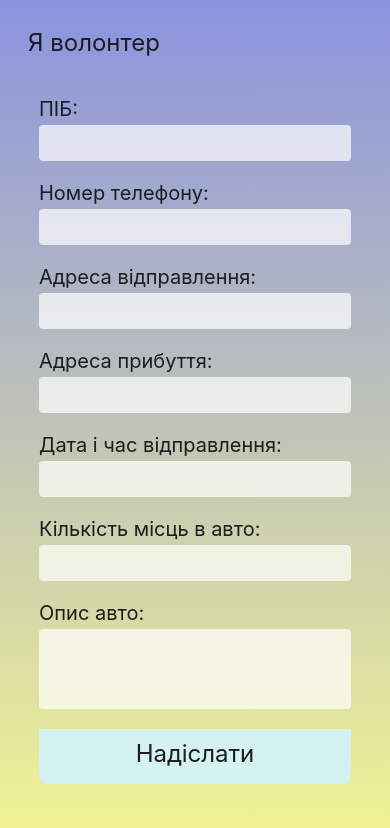
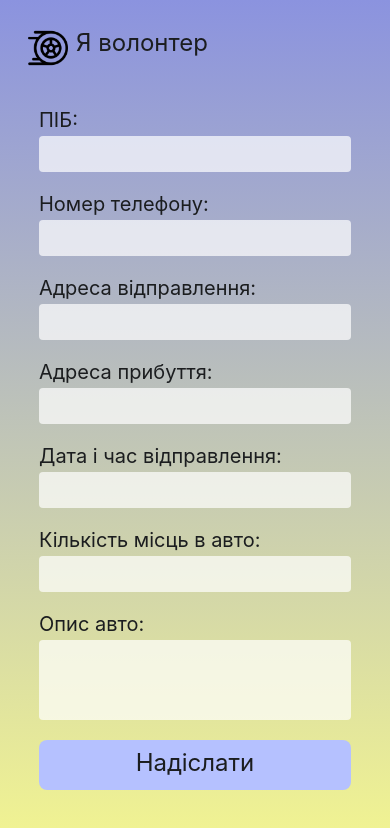
Before and after one commit to Euphoriaerika/charity-mobile-aplication, a React Native app: screen /FormVol in a window 390 px wide. Shown: the top 828 px of the page. Built offline with nearby package versions, Linux system fonts and the light colour scheme; no server answers.

Commit message:
finish commit

```diff
--- a/components/FormCol.js
+++ b/components/FormCol.js
@@ -161,11 +161,12 @@ const styles = StyleSheet.create({
     height: 36,
   },
   button: {
-    backgroundColor: "#D3F2F0",
-    borderBottomLeftRadius: 8,
-    borderBottomRightRadius: 8,
-    height: 55,
-    paddingVertical: 10,
+    backgroundColor: "#B5C1FF",
+
+    height: 50,
+    borderRadius: 8,
+    paddingVertical: 8,
+    paddingHorizontal: 12,
   },
   text_b: {
     textAlign: "center",
--- a/components/FormColl.js
+++ b/components/FormColl.js
@@ -106,11 +106,12 @@ const styles = StyleSheet.create({
     height: 36,
   },
   button: {
-    backgroundColor: "#D3F2F0",
-    borderBottomLeftRadius: 8,
-    borderBottomRightRadius: 8,
-    height: 55,
-    paddingVertical: 10,
+    backgroundColor: "#B5C1FF",
+
+    height: 50,
+    borderRadius: 8,
+    paddingVertical: 8,
+    paddingHorizontal: 12,
   },
   text_b: {
     textAlign: "center",
--- a/components/Header.js
+++ b/components/Header.js
@@ -1,8 +1,12 @@
-import { StyleSheet, Text, View, } from 'react-native';
+import { StyleSheet, Text, View, Image } from "react-native";
 
 export default function Header({ text }) {
   return (
     <View style={styles.main_header}>
+      <Image
+        style={styles.image_pas}
+        source={require("../assets/racing.png")}
+      />
       <Text style={styles.text_header}>{text}</Text>
     </View>
   );
@@ -10,14 +14,18 @@ export default function Header({ text }) {
 
 const styles = StyleSheet.create({
   main_header: {
+    flexDirection: "row",
     paddingTop: 28,
     paddingBottom: 40,
     paddingLeft: 28,
-
   },
   text_header: {
     color: "#1B1D1F",
     fontSize: 24,
-
+  },
+  image_pas: {
+    height: 40,
+    width: 40,
+    marginRight: 8,
   },
 });
```
Also changed, not shown: assets/racing.png (added). Lines whose indentation alone changed are shown as unchanged.
